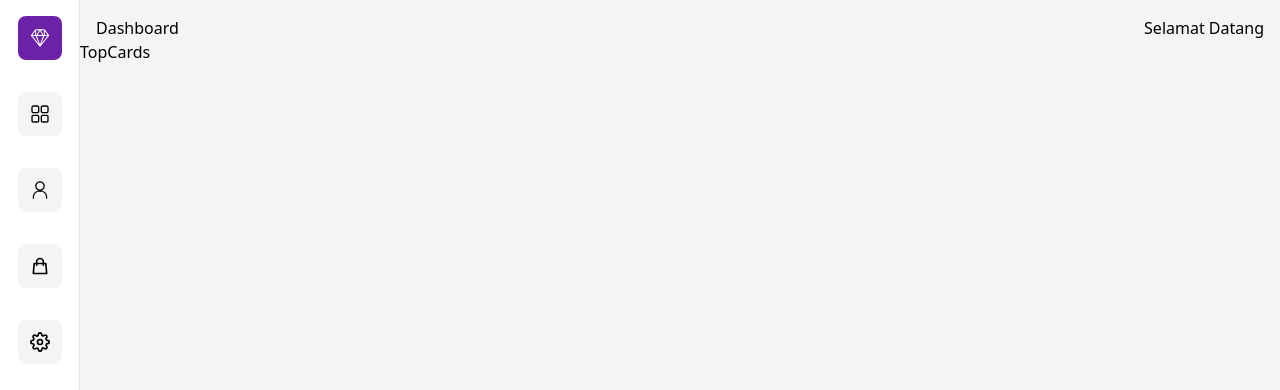
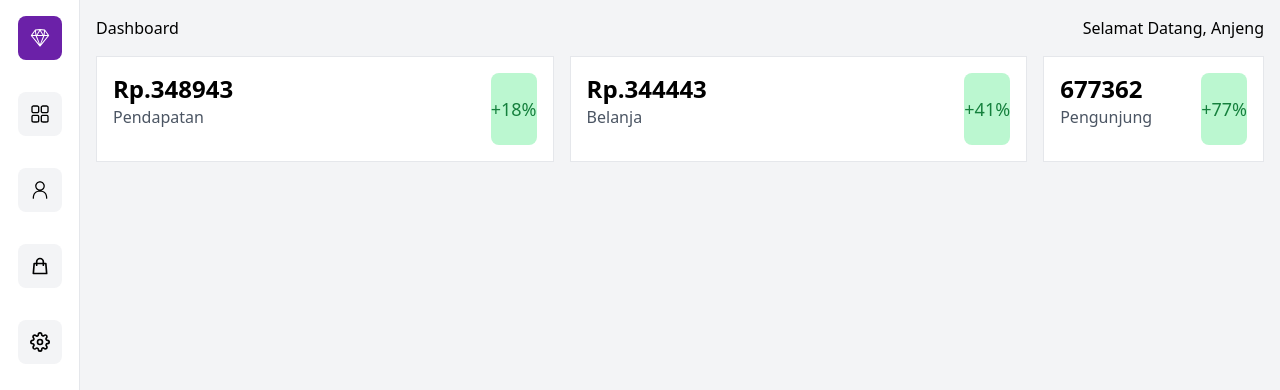
Before and after one commit to cigetbudi/nextdashboard, a Next.js app: page / in a window 1280 px wide. Shown: the top 390 px of the page. Built offline with nearby package versions, Linux system fonts and the light colour scheme.

Commit message:
Add TopCards

```diff
--- a/components/Header.jsx
+++ b/components/Header.jsx
@@ -4,7 +4,7 @@ const Header = () => {
   return (
     <div className='flex justify-between px-4 pt-4'>
       <h2>Dashboard</h2>
-      <h2>Selamat Datang</h2>
+      <h2>Selamat Datang, Anjeng</h2>
     </div>
   );
 };
--- a/components/TopCards.jsx
+++ b/components/TopCards.jsx
@@ -2,8 +2,34 @@ import React from 'react';
 
 const TopCards = () => {
   return (
-    <div>
-      TopCards
+    <div className='grid lg:grid-cols-5 gap-4 p-4'>
+      <div className='lg:col-span-2 col-span-1 bg-white flex justify-between w-full border p-4 rouded=lg'>
+        <div className='flex flex-col w-full pb-4'>
+          <p className='text-2xl font-bold'>Rp.348943</p>
+          <p className='text-gray-600'>Pendapatan</p>
+        </div>
+        <p className='bg-green-200 flex justify-center items-center p2 rounded-lg'>
+          <span className='text-green-700 text-lg'>+18%</span>
+        </p>
+      </div>
+      <div className='lg:col-span-2 col-span-1 bg-white flex justify-between w-full border p-4 rouded=lg'>
+        <div className='flex flex-col w-full pb-4'>
+          <p className='text-2xl font-bold'>Rp.344443</p>
+          <p className='text-gray-600'>Belanja</p>
+        </div>
+        <p className='bg-green-200 flex justify-center items-center p2 rounded-lg'>
+          <span className='text-green-700 text-lg'>+41%</span>
+        </p>
+      </div>
+      <div className=' bg-white flex justify-between w-full border p-4 rouded=lg'>
+        <div className='flex flex-col w-full pb-4'>
+          <p className='text-2xl font-bold'>677362</p>
+          <p className='text-gray-600'>Pengunjung</p>
+        </div>
+        <p className='bg-green-200 flex justify-center items-center p2 rounded-lg'>
+          <span className='text-green-700 text-lg'>+77%</span>
+        </p>
+      </div>
     </div>
   );
 };
```
